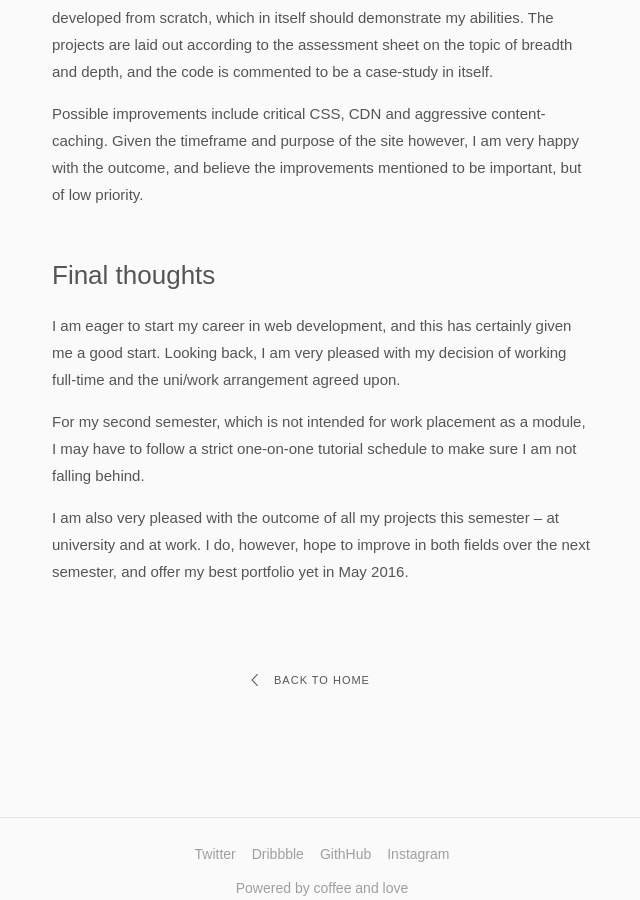
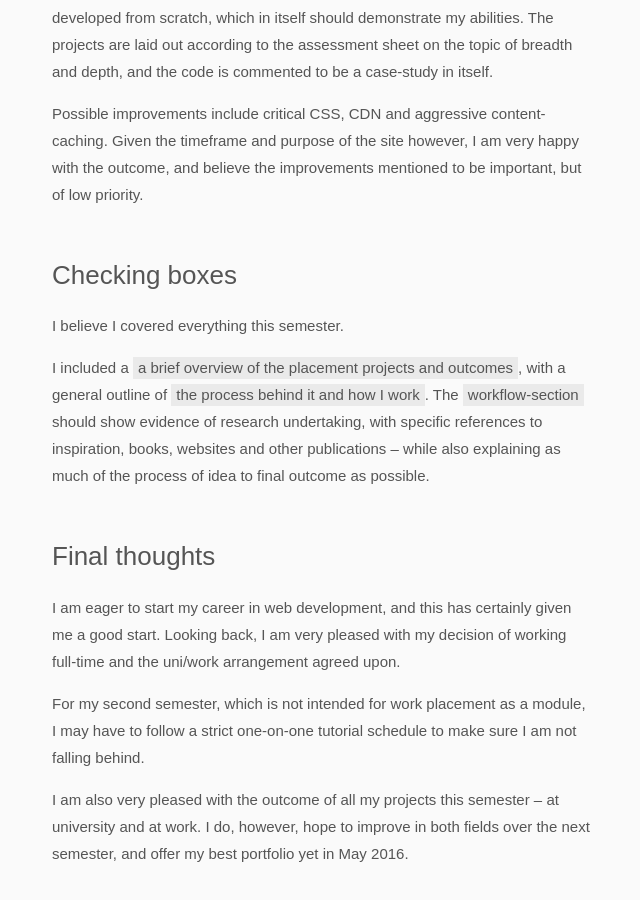
Before and after one commit to partcoffee/uni, a Jekyll site: the page built from _case/reflection.md, in a window 1280 px wide and 900 px high, scrolled down 3933 px. Shown: the whole window, without its empty margins (318-958 px from the left). Built offline with Jekyll 4.4.1, drawn with Linux system fonts in a browser that asks for light colours.

Commit message:
Pushing because there is thunder and lightning outside and I do not want to lose any work

```diff
--- a/_case/reflection.md
+++ b/_case/reflection.md
@@ -103,6 +103,14 @@ Possible improvements include critical CSS, CDN and aggressive content-caching.
 
 <div class="div"></div>
 
+## Checking boxes
+
+I believe I covered everything this semester.
+
+I included a <a href="/projects">a brief overview of the placement projects and outcomes</a>, with a general outline of <a href="/workflow-and-sketchbook">the process behind it and how I work</a>. The <a href="/workflow-and-sketchbook">workflow-section</a> should show evidence of research undertaking, with specific references to inspiration, books, websites and other publications – while also explaining as much of the process of idea to final outcome as possible.
+
+<div class="div"></div>
+
 ## Final thoughts
 
 I am eager to start my career in web development, and this has certainly given me a good start. Looking back, I am very pleased with my decision of working full-time and the uni/work arrangement agreed upon.
--- a/_includes/footer.html
+++ b/_includes/footer.html
@@ -20,7 +20,8 @@
 
 <script src="https://ajax.googleapis.com/ajax/libs/jquery/1/jquery.min.js"></script>
 <script src='{{ site.baseurl }}/js/main.js'></script>
-{% if page.slider %}<script src='{{ site.baseurl }}/js/slide.js' async ></script>{% endif %}
+{% if page.slider %}
+<script src='{{ site.baseurl }}/js/slide.js' async ></script>{% endif %}
 {% if page.scroll %}<script>
 $('.scroll').click(function(e) {
 	e.preventDefault();
@@ -28,5 +29,6 @@ $('.scroll').click(function(e) {
 		scrollTop: $($.attr(this, 'href')).offset().top -100
 	}, 750);
 });
-</script>{% endif %}
+</script>
+{% endif %}
 {% include warning.html %}
```
Also changed, not shown: _case/riktigspor.md (+1 -1 lines), 5 other files.
